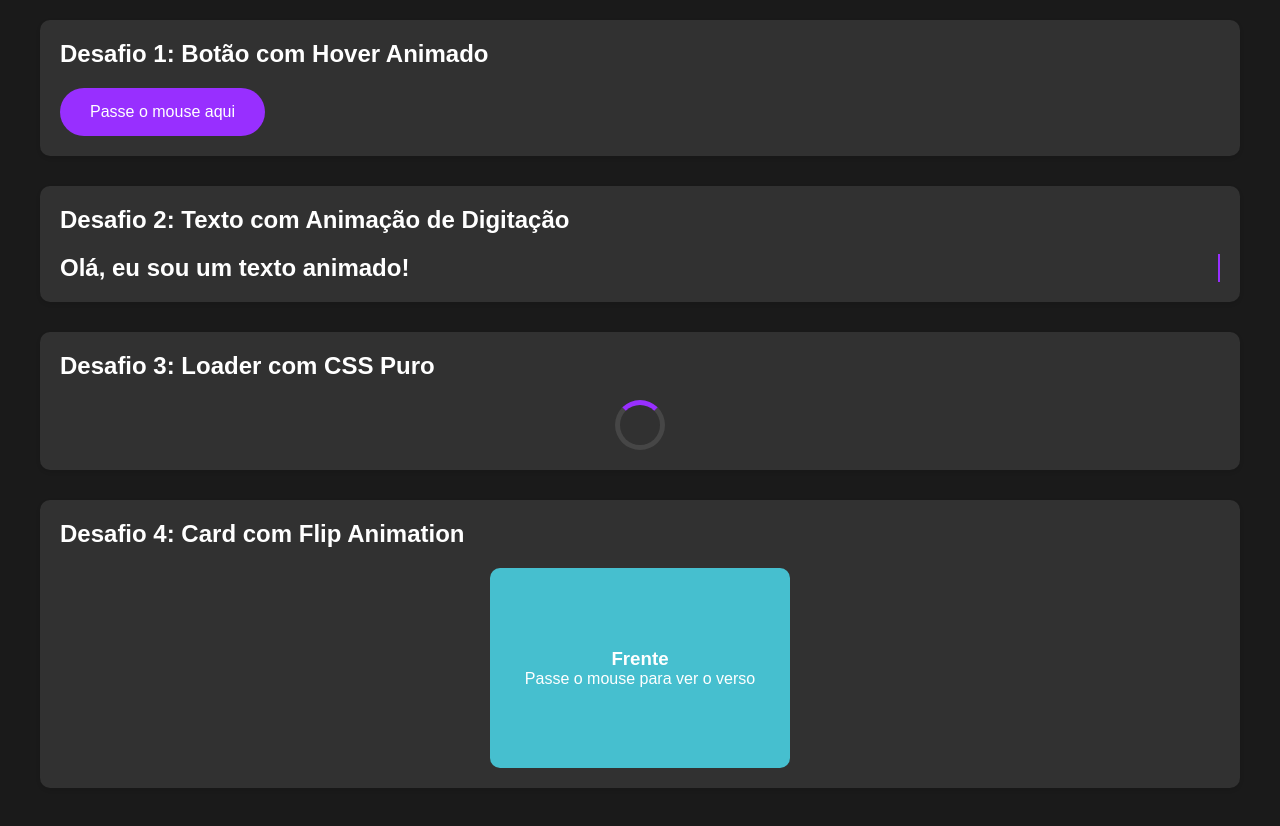
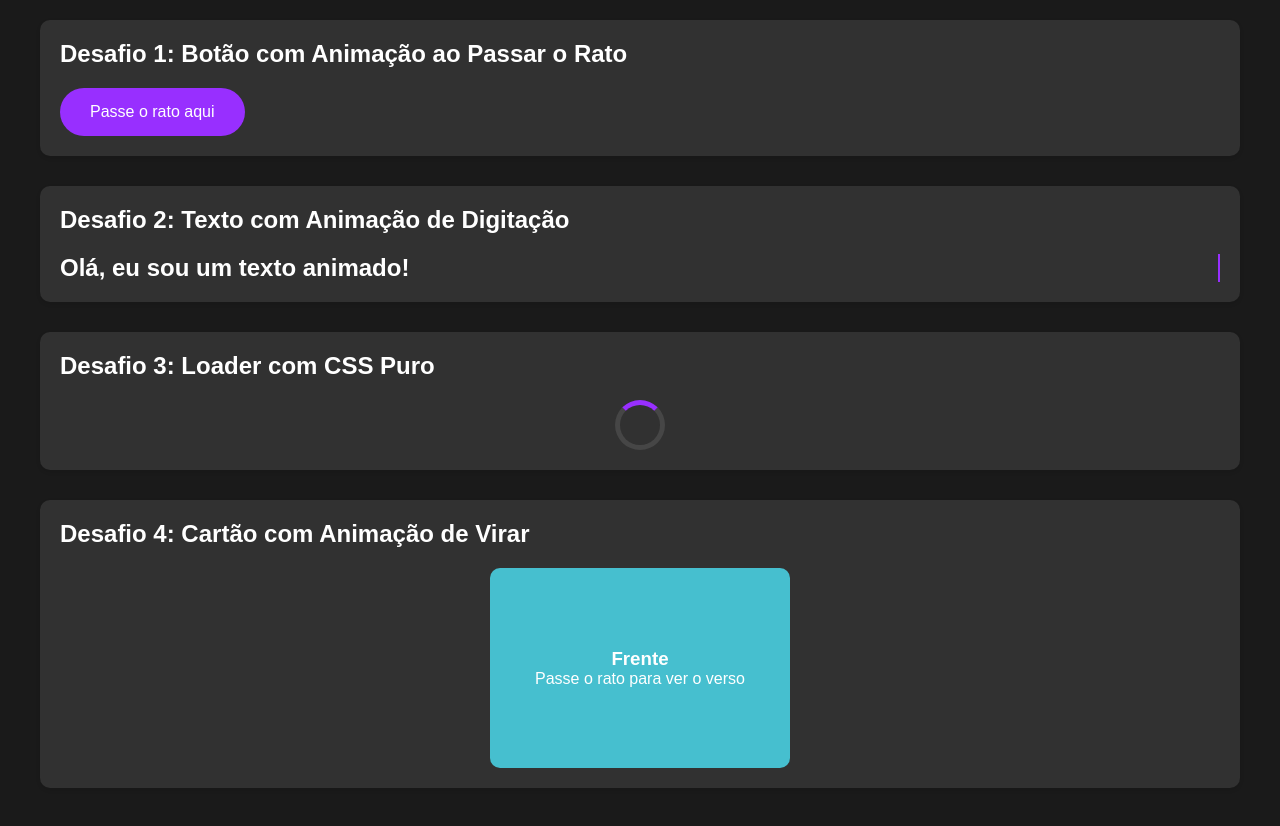
Before and after one commit to Viver-de-Codigo/challenges-VC, a plain HTML site: page 02-animations-css/index.html in a window 1280 px wide. Drawn offline with Linux system fonts and the light colour scheme.

Commit message:
Update index.html to improve Portuguese translations for challenge titles and button text

```diff
--- a/02-animations-css/index.html
+++ b/02-animations-css/index.html
@@ -10,8 +10,8 @@
     <div class="container">
       <!-- Desafio 1: Botão com Hover Animado -->
       <section class="challenge">
-        <h2>Desafio 1: Botão com Hover Animado</h2>
-        <button class="animated-button">Passe o mouse aqui</button>
+        <h2>Desafio 1: Botão com Animação ao Passar o Rato</h2>
+        <button class="animated-button">Passe o rato aqui</button>
       </section>
 
       <!-- Desafio 2: Texto com Animação de Digitação -->
@@ -28,12 +28,12 @@
 
       <!-- Desafio 4: Card com Flip Animation -->
       <section class="challenge">
-        <h2>Desafio 4: Card com Flip Animation</h2>
+        <h2>Desafio 4: Cartão com Animação de Virar</h2>
         <div class="flip-card">
           <div class="flip-card-inner">
             <div class="flip-card-front">
               <h3>Frente</h3>
-              <p>Passe o mouse para ver o verso</p>
+              <p>Passe o rato para ver o verso</p>
             </div>
             <div class="flip-card-back">
               <h3>Verso</h3>
```
